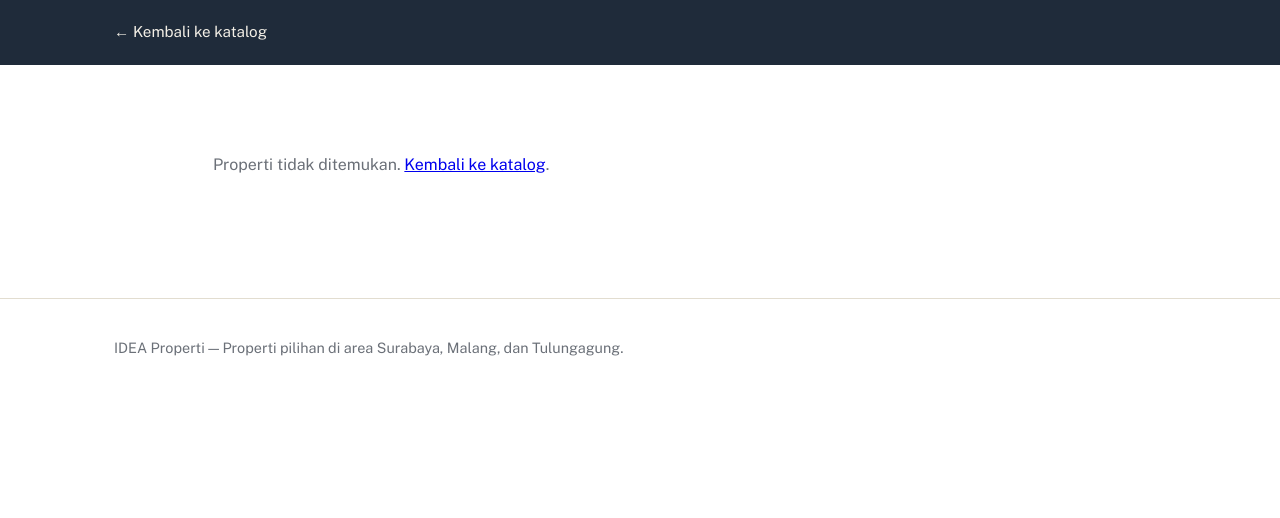
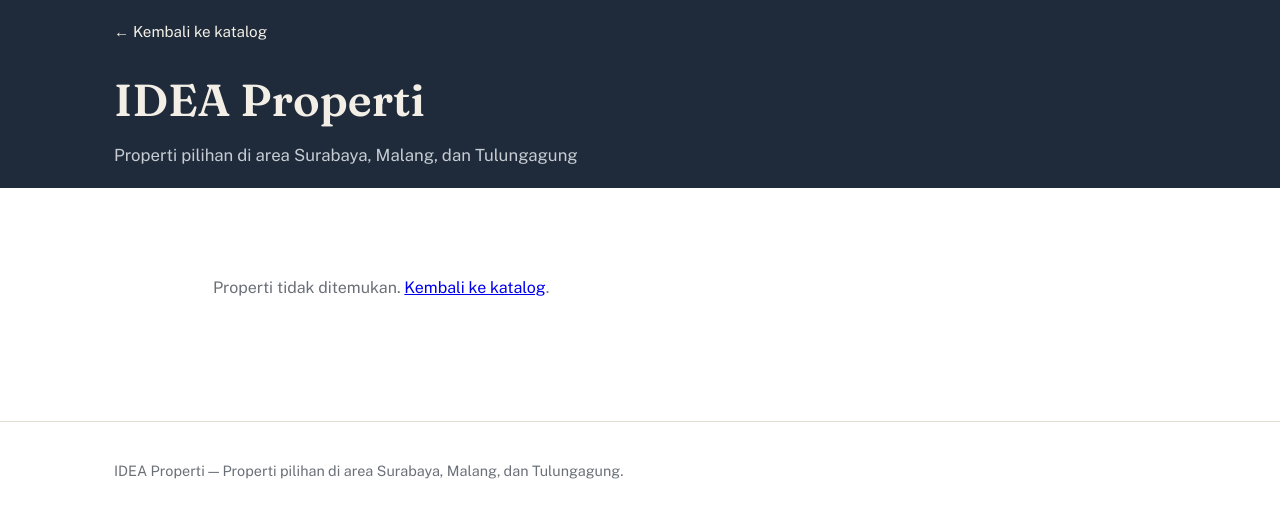
Before and after one commit to mhmdfirza/produksimpel, a plain HTML site: page detail.html in a window 1280 px wide. Drawn offline with nearby package versions, Linux system fonts and the light colour scheme.

Commit message:
update info

```diff
--- a/detail.html
+++ b/detail.html
@@ -18,6 +18,10 @@
         <div class="wrap">
             <a href="index.html" class="tautan-kembali">← Kembali ke katalog</a>
         </div>
+        <div class="wrap" style="margin-top: 20px;">
+            <h1>IDEA Properti</h1>
+            <p class="tagline">Properti pilihan di area Surabaya, Malang, dan Tulungagung</p>
+        </div>
     </header>
 
     <main class="wrap detail-wrap" id="konten-detail">
```
Also changed, not shown: index.html (+1 -1 lines).
